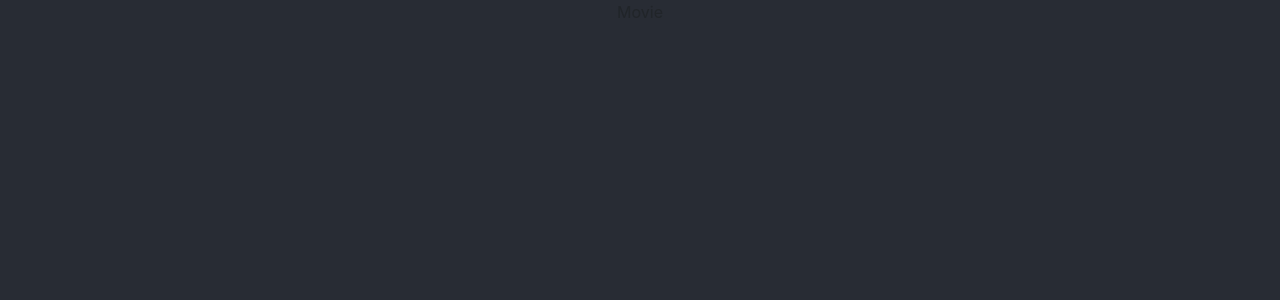
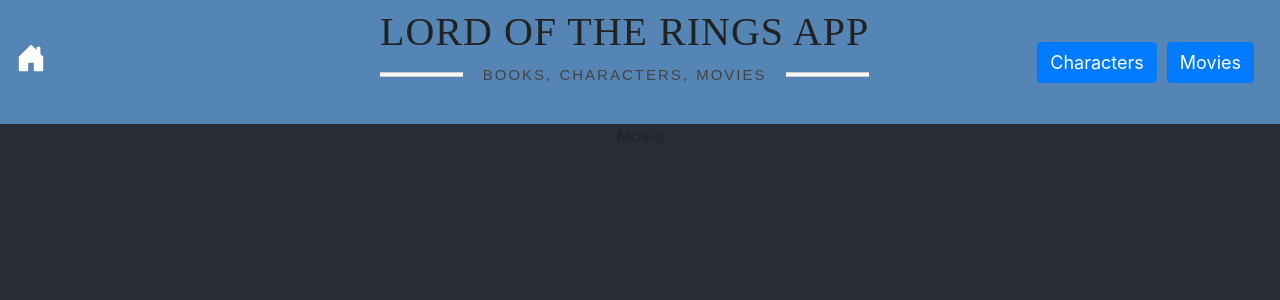
Before and after one commit to UlasDoruk/LortApp, a React (Create React App) app: page /Movie in a window 1280 px wide. Shown: the top 300 px of the page. Built offline with nearby package versions, Linux system fonts and the light colour scheme.

Commit message:
Css updates

```diff
--- a/src/components/Navbar.js
+++ b/src/components/Navbar.js
@@ -1,9 +1,42 @@
-import React from "react";
+import { Bolt } from "@mui/icons-material";
+import { NavLink, Link } from "react-router-dom";
 
 function Navbar() {
   return (
     <>
-
+      <nav className="navbar navbar-expand-lg ">
+        <NavLink className="navbar-brand" to="/">
+          <svg
+            xmlns="http://www.w3.org/2000/svg"
+            width="30"
+            height="30"
+            fill="White"
+            className="bi bi-house-door-fill"
+            viewBox="0 0 16 16"
+          >
+            <path d="M6.5 14.5v-3.505c0-.245.25-.495.5-.495h2c.25 0 .5.25.5.5v3.5a.5.5 0 0 0 .5.5h4a.5.5 0 0 0 .5-.5v-7a.5.5 0 0 0-.146-.354L13 5.793V2.5a.5.5 0 0 0-.5-.5h-1a.5.5 0 0 0-.5.5v1.293L8.354 1.146a.5.5 0 0 0-.708 0l-6 6A.5.5 0 0 0 1.5 7.5v7a.5.5 0 0 0 .5.5h4a.5.5 0 0 0 .5-.5Z" />
+          </svg>
+        </NavLink>
+        <div className="nine" style={{ fontWeight: "bold" }}>
+          <h1 className="title">
+            Lord Of The Rings App<span>Books, Characters, Movies</span>
+          </h1>
+        </div>
+        <div className="btns">
+          <ul className="navbar-nav mr-auto">
+            <li className="nav-item">
+              <Link to={"/Characters"}>
+                <button className="btn btn-primary">Characters</button>
+              </Link>
+            </li>
+            <li className="nav-item">
+              <Link to={"/Movie"}>
+                <button className="btn btn-primary">Movies</button>
+              </Link>
+            </li>
+          </ul>
+        </div>
+      </nav>
     </>
   );
 }
--- a/src/components/SearchBar.js
+++ b/src/components/SearchBar.js
@@ -1,10 +1,28 @@
-import React from 'react'
+import { useState } from "react";
 
 function SearchBar() {
+
+  const [isFocus,setIsFocus] = useState(false)
+
   return (
-    <div>
-      <input type="search" placeholder="Seek A Character"></input>
-      <button className='btn btn-primary'>?</button>
+    <div className="searchBar">
+      <input
+        type="search"
+        placeholder={isFocus ? "" : "Seek A Character"}
+        onFocus={() => setIsFocus(true)}
+      ></input>
+      <button className="btn btn-primary">
+        <svg
+          xmlns="http://www.w3.org/2000/svg"
+          width="16"
+          height="16"
+          fill="currentColor"
+          class="bi bi-search"
+          viewBox="0 0 16 16"
+        >
+          <path d="M11.742 10.344a6.5 6.5 0 1 0-1.397 1.398h-.001c.03.04.062.078.098.115l3.85 3.85a1 1 0 0 0 1.415-1.414l-3.85-3.85a1.007 1.007 0 0 0-.115-.1zM12 6.5a5.5 5.5 0 1 1-11 0 5.5 5.5 0 0 1 11 0z" />
+        </svg>
+      </button>
     </div>
   );
 }
--- a/src/index.css
+++ b/src/index.css
@@ -34,3 +34,89 @@
 button.btn.btn-primary:hover {
   transform: scale(1.1);
 }
+
+button.btn.btn-primary {
+    font-size: large;
+    margin-right: 10px;
+}
+
+.nine h1 {
+  text-align:center; text-transform:uppercase; color:#222; letter-spacing:1px;
+  font-family:"Playfair Display", serif; font-weight:400;    margin-left: 150px;
+}
+.nine h1 span {
+  margin-top: 5px;
+    font-size:15px; color:#444; word-spacing:1px; font-weight:normal; letter-spacing:2px;
+    text-transform: uppercase; font-family:"Raleway", sans-serif; font-weight:500;
+
+    display: grid;
+    grid-template-columns: 1fr max-content 1fr;
+    grid-template-rows: 27px 0;
+    grid-gap: 20px;
+    align-items: center;
+}
+
+.nine h1 span:after,.nine h1 span:before {
+    content: " ";
+    display: block;
+    border-bottom: 1px solid #ccc;
+    border-top: 1px solid #ccc;
+    height: 5px;
+  background-color:#f8f8f8;
+}
+
+nav.navbar.navbar-expand-lg {
+    display: flex;
+    justify-content: space-between;
+    background: #5585b5;
+}
+
+.container.chrct {
+    margin-top: 20px;
+}
+
+h1.moviess {
+    margin-top: 60px;
+}
+
+.col-12 {
+    width: -20%;
+    padding: 100px;
+    margin-bottom: -150px;
+}
+
+button.btn.btn-primary.nextPage {
+    margin-bottom: 20px;
+}
+
+.card-body.home {
+    display: flex;
+    justify-content: space-between;
+    align-items: baseline;
+}
+
+input[type="search"] {
+    margin-right: 10px;
+}
+
+.searchBar {
+    display: flex;
+    justify-content: center;
+    margin: 20px;
+    height: 40px;
+}
+
+input[type="search"] {
+      padding: 19px;
+    border-radius: 5px;
+    text-align: start;
+    font-size: x-large;
+}
+
+.card-body {
+    -ms-flex: 1 1 auto;
+    flex: 1 1 auto;
+    padding: 1.25rem;
+    background: #222831;
+    color: white;
+  }
--- a/src/pages/Characters.js
+++ b/src/pages/Characters.js
@@ -3,6 +3,7 @@
 import { useDispatch, useSelector } from "react-redux";
 import Loading from "../components/Loading";
 import SearchBar from "../components/SearchBar";
+import  Navbar  from "../components/Navbar";
 
 function Characters() {
   const data = useSelector((state) => state.characters.characters);
@@ -17,9 +18,9 @@
 
   return (
     <>
+      <Navbar />
       <h1 className="container">
         <SearchBar />
-        <p style={{ color: "white" }}>Characters</p>
         <div className="row">
           {data.map((item, index) => {
             return (
@@ -31,7 +32,10 @@
                 />
                 <div className="card">
                   <div className="card-body">
-                    <h5 className="card-title">{item.name}{index}</h5>
+                    <h5 className="card-title">
+                      {item.name}
+                      {index}
+                    </h5>
                     <p className="card-text">
                       {item.birth} || {item.death} || {item.race} ||{" "}
                       {item.gender}
@@ -44,12 +48,13 @@
           })}
         </div>
         {isThereNextPage && !loading && (
-            <button
-              className="btn btn-primary"
-              onClick={() => dispatch(fetchCharacters(page))}>
-              Next Page
-            </button>
-          )}
+          <button
+            className="btn btn-primary nextPage"
+            onClick={() => dispatch(fetchCharacters(page))}
+          >
+            Next Page
+          </button>
+        )}
         {loading ? <Loading /> : ""}
       </h1>
     </>
--- a/src/pages/Movie.js
+++ b/src/pages/Movie.js
@@ -1,9 +1,13 @@
 import React from 'react'
+import Navbar from '../components/Navbar'
 
 function Movie() {
   return (
-    <div>Movie</div>
-  )
+    <>
+      <Navbar />
+      <div>Movie</div>
+    </>
+  );
 }
 
 export default Movie
--- a/src/redux/charactersSlice.js
+++ b/src/redux/charactersSlice.js
@@ -40,7 +40,6 @@
       state.characters = [...state.characters, ...action.payload];
       state.isLoading = false;
       state.page +=1
-      console.log(state.page)
       if(state.page > 2 ){state.isThereNextPage = false;}
 
     },
```
Also changed, not shown: src/pages/Home.js (+10 -10 lines).
